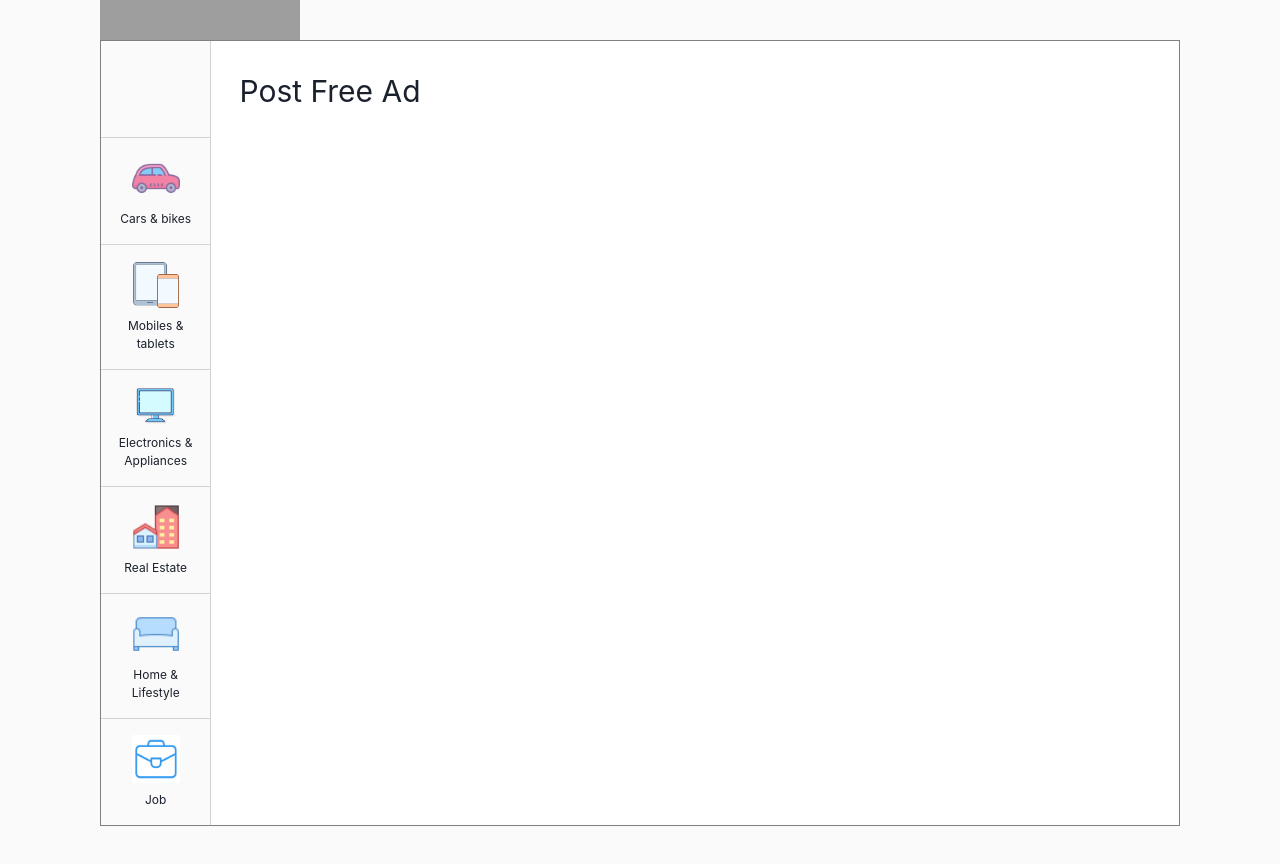
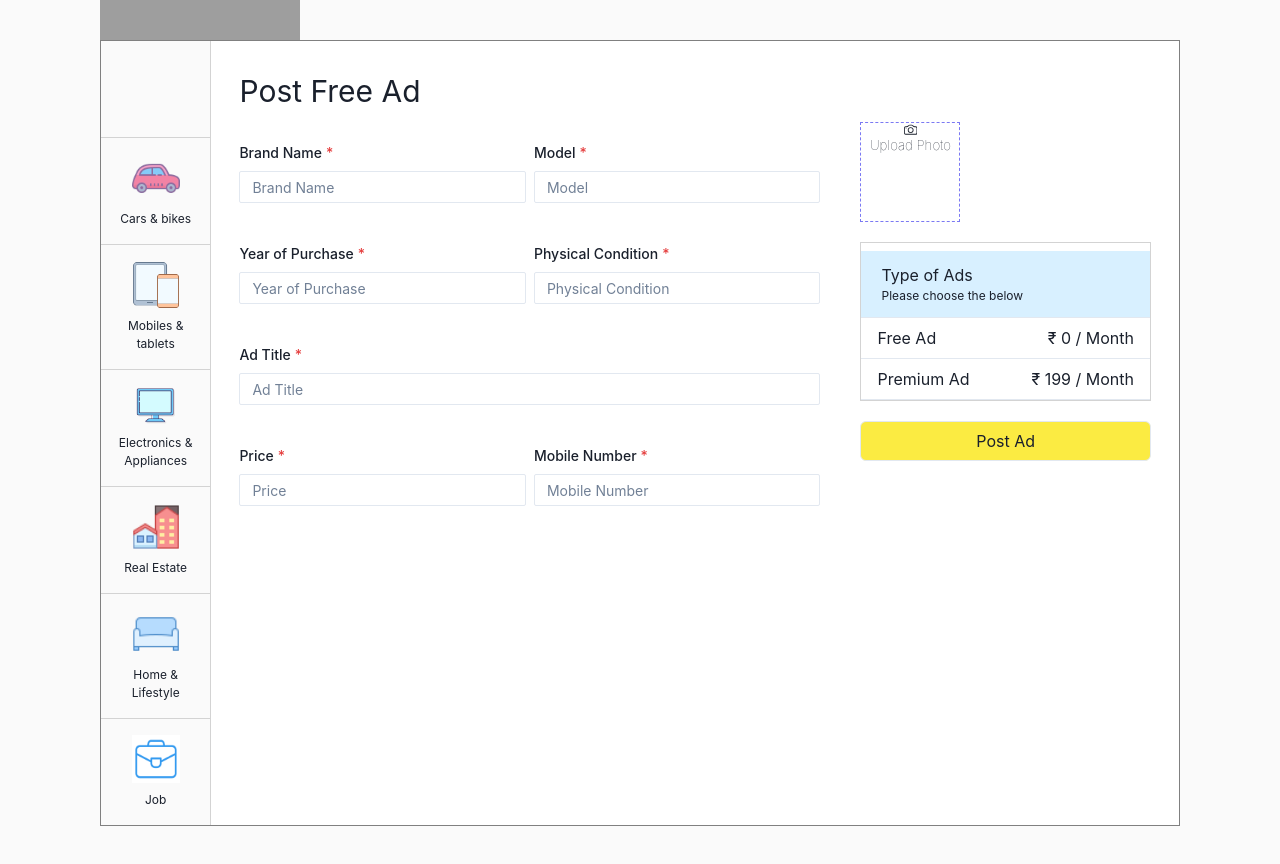
Before and after one commit to abdus786salam/ReuseBazzar, a React (Create React App) app in the folder quickr/: page /postads/bike in a window 1280 px wide. Shown: the part 2740-3604 px from the top of the page. Built offline with nearby package versions, Linux system fonts and the light colour scheme; grey boxes are pictures that could not be loaded.

Commit message:
from for bike and scooter

```diff
--- a/quickr/src/App.js
+++ b/quickr/src/App.js
@@ -1,6 +1,6 @@
 
 
-import { Navbar } from './Components/Navbar/navbar';
+import { Navbar } from './components/Navbar/navbar';
 
 import AllRoutes from './higherOrderFunc/AllRoutes';
 
--- /dev/null
+++ b/quickr/src/Components/formComponents/ImageInputBox.jsx
@@ -0,0 +1,19 @@
+import React from "react";
+import { BsCamera } from "react-icons/bs";
+import "./InputImageBox.css";
+
+const ImageInputBox = ({ name, value,onChange,disabled = false, }) => {
+  return (
+    <div className="image-upload-wrap">
+      <input className="file-upload-input" type="file" value={value} name={name} onChange={onChange} disabled={disabled} />
+      <div className="drag-text">
+        <center>
+          <BsCamera />
+        </center>
+        <h3>Upload Photo</h3>
+      </div>
+    </div>
+  );
+};
+
+export default ImageInputBox;
--- /dev/null
+++ b/quickr/src/Components/formComponents/InputImageBox.css
@@ -0,0 +1,29 @@
+.image-upload-wrap {
+  width: 100px;
+  height: 100px;
+  margin-top: auto;
+  border: 1.5px dashed rgb(123, 121, 243);
+  position: relative;
+  background-color: #ffffff;
+  justify-content: center;
+  align-items: center;
+  text-align: center;
+}
+
+.file-upload-input {
+  position: absolute;
+  margin: 0;
+  padding: 0;
+  width: 100%;
+  height: 100%;
+  outline: none;
+  opacity: 0;
+  cursor: pointer;
+}
+
+.drag-text {
+  font-weight: 100;
+  font-size: smaller;
+  margin: 0 5px;
+  cursor: pointer;
+}
--- /dev/null
+++ b/quickr/src/Components/formComponents/PostAdPlans.jsx
@@ -0,0 +1,86 @@
+import React from 'react'
+import {
+    Box,
+    Accordion,
+    AccordionItem,
+    AccordionButton,
+    AccordionPanel,
+    List,
+    ListItem,
+    ListIcon,
+  } from "@chakra-ui/react";
+import { MdCheckCircle } from "react-icons/md";
+
+const PostAdPlans = () => {
+  return (
+    <Accordion>
+    <AccordionItem>
+      <h2>
+        <AccordionButton>
+          <Box as="span" flex="1" textAlign="left">
+            Free Ad
+          </Box>
+          ₹ 0 / Month
+        </AccordionButton>
+      </h2>
+      <AccordionPanel pb={4}>
+        <List>
+          <ListItem fontSize="xs">
+            <ListIcon as={MdCheckCircle} color="green.500" />
+            Visible below Premium Ads & Gold Ads
+          </ListItem>
+          <ListItem fontSize="xs">
+            <ListIcon as={MdCheckCircle} color="green.500" />
+            Valid for 5 Weeks
+          </ListItem>
+          <ListItem fontSize="xs">
+            <ListIcon as={MdCheckCircle} color="green.500" />
+            50 Ad views
+          </ListItem>
+        </List>
+      </AccordionPanel>
+    </AccordionItem>
+
+    <AccordionItem>
+      <h2>
+        <AccordionButton>
+          <Box as="span" flex="1" textAlign="left">
+          Premium Ad
+          </Box>
+          ₹ 199 / Month
+        </AccordionButton>
+      </h2>
+      <AccordionPanel pb={4}>
+        <List>
+          <ListItem fontSize="xs">
+            <ListIcon as={MdCheckCircle} color="green.500" />
+            3x Responses (Approx 10-30)
+          </ListItem>
+          <ListItem fontSize="xs">
+            <ListIcon as={MdCheckCircle} color="green.500" />
+            Visible above all Regular Ads
+          </ListItem>
+          <ListItem fontSize="xs">
+            <ListIcon as={MdCheckCircle} color="green.500" />
+            Premium' Tag
+          </ListItem>
+          <ListItem fontSize="xs">
+            <ListIcon as={MdCheckCircle} color="green.500" />
+            Priority in search results
+          </ListItem>
+          <ListItem fontSize="xs">
+            <ListIcon as={MdCheckCircle} color="green.500" />
+            Priority in alerts
+          </ListItem>
+          <ListItem fontSize="xs">
+            <ListIcon as={MdCheckCircle} color="green.500" />4
+            Weeks validity as Premium
+          </ListItem>
+        </List>
+      </AccordionPanel>
+    </AccordionItem>
+  </Accordion>
+  )
+}
+
+export default PostAdPlans
--- a/quickr/src/higherOrderFunc/AllRoutes.jsx
+++ b/quickr/src/higherOrderFunc/AllRoutes.jsx
@@ -7,6 +7,8 @@ import PostAds from '../pages/postProducts/PostAds'
 const AllRoutes = () => {
   return (
     <Routes>
+
+        <Route path='/' element={<h1>Home page</h1>}></Route>
         <Route path='/postads' element={<PostAds/>}></Route>
         <Route path='/postads/bike' element={<FormBikeAndScooter/>}></Route>
     </Routes>
--- a/quickr/src/pages/allForms/FormBikeAndScooter.jsx
+++ b/quickr/src/pages/allForms/FormBikeAndScooter.jsx
@@ -1,9 +1,46 @@
-import { Box, Flex, Text, VStack } from '@chakra-ui/react'
-import React from 'react'
-import FormHeaders from '../../components/formComponents/FormHeaders'
-import FormSidebar from '../../components/formComponents/FormSidebar'
+import {
+  Box,
+  Flex,
+  FormControl,
+  FormLabel,
+  HStack,
+  Input,
+  Text,
+  Stack,
+  VStack,
+} from "@chakra-ui/react";
+import { useState } from "react";
+import FormHeaders from "../../components/formComponents/FormHeaders";
+import FormSidebar from "../../components/formComponents/FormSidebar";
+import ImageInputBox from "../../components/formComponents/ImageInputBox";
+import PostAdPlans from "../../components/formComponents/PostAdPlans";
 
 const FormBikeAndScooter = () => {
+  const [data,setData] = useState([])
+  const [formData, setFormData] = useState({
+    brand: "",
+    model: "",
+    year: "",
+    condition: "",
+    ad_title: "",
+    price: "",
+    mobile: "",
+    image: null,
+  });
+
+  const handleChange = (e) => {
+    const { name, value, files } = e.target;
+   let newVal=name==="image"?files:value
+   console.log("newVal",newVal)
+    setFormData({ ...formData, [name]: newVal });
+  };
+
+  const handleSubmit = (e)=>{
+    e.preventDefault()
+    setData([...data,formData])
+  }
+
+  console.log(formData);
   return (
     <Box bg="#fafafa" w="100%" px={{ lg: 100 }} pt="5" pb="10">
       <FormHeaders />
@@ -11,11 +48,118 @@ const FormBikeAndScooter = () => {
         <FormSidebar />
         <VStack flex="1" bg="white" p={7} alignItems="left">
           <Text fontSize={"3xl"}>Post Free Ad</Text>
-
+          <form onSubmit={handleSubmit}>
+            <Stack direction="row" spacing={10}>
+              <Box flex={2} pt={5}>
+                <HStack>
+                  <FormControl isRequired>
+                    <FormLabel fontSize="sm">Brand Name</FormLabel>
+                    <Input
+                      size="sm"
+                      placeholder="Brand Name"
+                      name="brand"
+                      onChange={handleChange}
+                      value={formData.brand}
+                    />
+                  </FormControl>
+                  <FormControl isRequired>
+                    <FormLabel fontSize="sm">Model</FormLabel>
+                    <Input
+                      size="sm"
+                      placeholder="Model"
+                      name="model"
+                      onChange={handleChange}
+                      value={formData.model}
+                    />
+                  </FormControl>
+                </HStack>
+                <HStack pt={10}>
+                  <FormControl isRequired>
+                    <FormLabel fontSize="sm">Year of Purchase</FormLabel>
+                    <Input
+                      size="sm"
+                      placeholder="Year of Purchase"
+                      name="year"
+                      onChange={handleChange}
+                      value={formData.year}
+                    />
+                  </FormControl>
+                  <FormControl isRequired>
+                    <FormLabel fontSize="sm">Physical Condition</FormLabel>
+                    <Input
+                      size="sm"
+                      placeholder="Physical Condition"
+                      name="condition"
+                      onChange={handleChange}
+                      value={formData.condition}
+                    />
+                  </FormControl>
+                </HStack>
+                <FormControl pt={10} isRequired>
+                  <FormLabel fontSize="sm">Ad Title</FormLabel>
+                  <Input
+                    size="sm"
+                    placeholder="Ad Title"
+                    name="ad_title"
+                    onChange={handleChange}
+                    value={formData.ad_title}
+                  />
+                </FormControl>
+                <HStack pt={10}>
+                  <FormControl isRequired>
+                    <FormLabel fontSize="sm">Price</FormLabel>
+                    <Input
+                      size="sm"
+                      placeholder="Price"
+                      name="price"
+                      onChange={handleChange}
+                      value={formData.price}
+                    />
+                  </FormControl>
+                  <FormControl isRequired>
+                    <FormLabel fontSize="sm">Mobile Number</FormLabel>
+                    <Input
+                      size="sm"
+                      type="tel"
+                      placeholder="Mobile Number"
+                      name="mobile"
+                      onChange={handleChange}
+                      value={formData.mobile}
+                    />
+                  </FormControl>
+                </HStack>
+              </Box>
+              {/* left box for image and post button */}
+              <Box flex={1}>
+                <HStack>
+                  <ImageInputBox
+                    name="image"
+                    onChange={handleChange}
+                    value={formData.image}
+                  />
+                </HStack>
+                <Box mt="5" border="1px solid lightgray">
+                  <Box bg="#d8f0ff" mt="2" py="3" px="5">
+                    <h2 fontSize="sm">Type of Ads</h2>
+                    <Text fontSize="xs">Please choose the below</Text>
+                  </Box>
+                  <PostAdPlans />
+                </Box>
+                <Input
+                  cursor="pointer"
+                  type="submit"
+                  value="Post Ad"
+                  bg="#fbeb42"
+                  mt="5"
+                  h={10}
+                />
+              </Box>
+            </Stack>
+          </form>
         </VStack>
       </Flex>
     </Box>
-  )
-}
+  );
+};
 
-export default FormBikeAndScooter
+export default FormBikeAndScooter;
```
Lines whose indentation alone changed are shown as unchanged.
